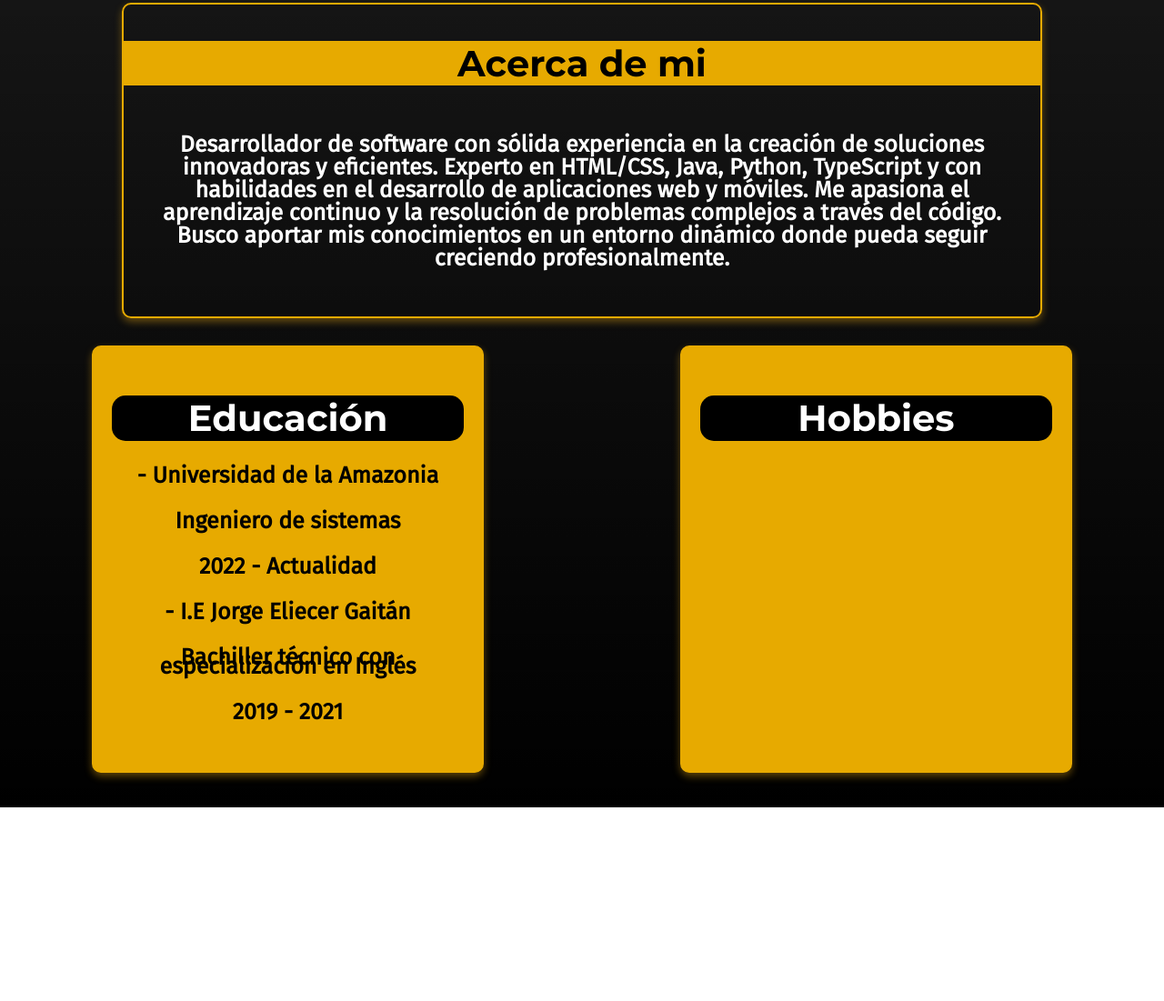
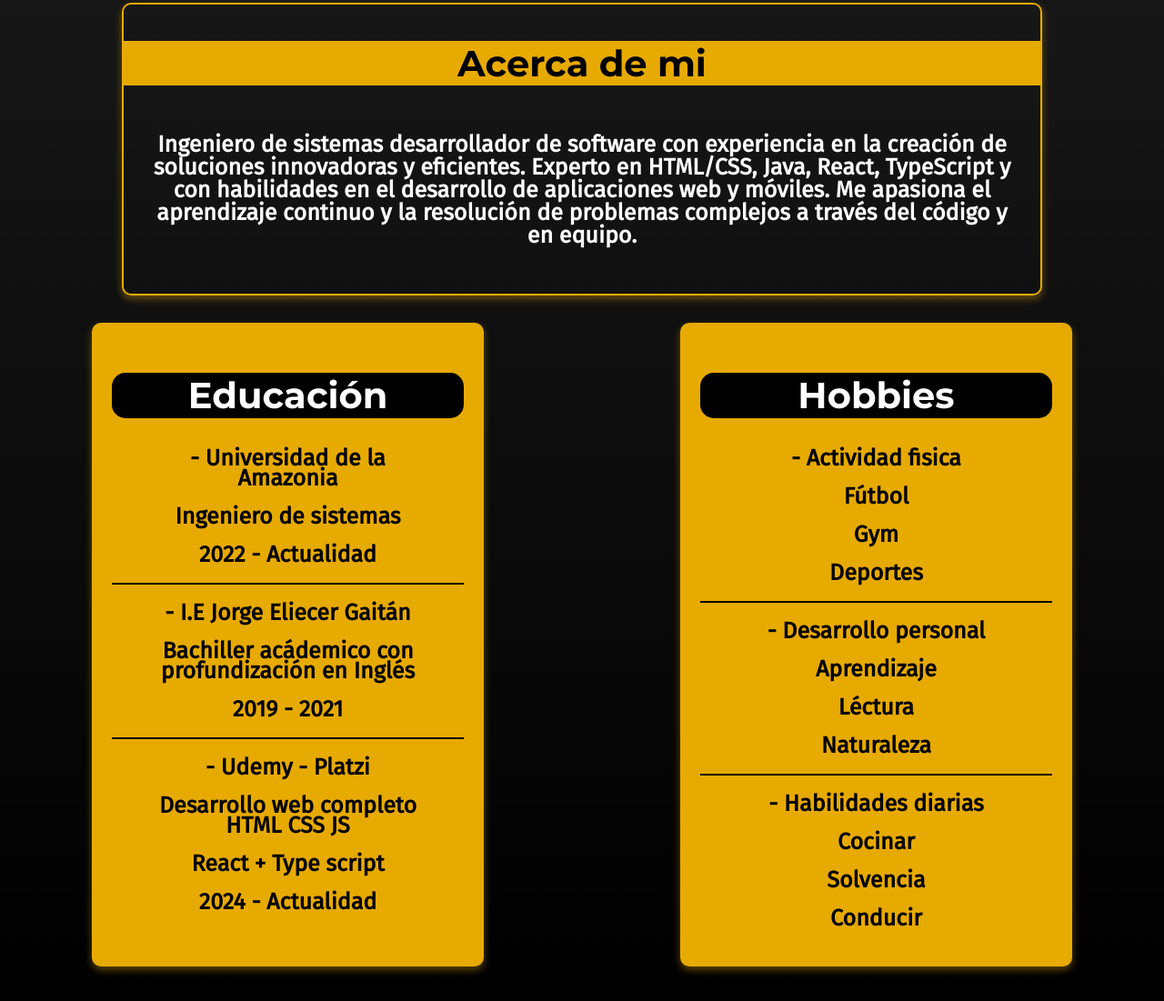
Before and after one commit to JuanManuelRivera31/Ejemplo, a plain HTML site: page me.html in a window 1280 px wide. Shown: the part 725-1826 px from the top of the page at 91% size. Before the commit the page ends 1613 px from the top, so only its background shows below. Drawn offline with Linux system fonts and the light colour scheme.

Commit message:
Entrega final

```diff
--- a/css/styles.css
+++ b/css/styles.css
@@ -274,6 +274,12 @@ footer {
     background-color: var(--dorado);
 }
 
+.yll h3{
+    word-break: keep-all;
+    line-height: 2.2rem;
+    margin: 2rem 3rem;
+}
+
 .tit{
     padding: 1rem;
     border-radius: 1.5rem;
@@ -401,3 +407,10 @@ footer {
 .me h3 {
     padding: 2rem;
 }
+
+hr {
+    border: none; /* Elimina el borde predeterminado */
+    height: 2px; /* Ajusta el grosor de la línea */
+    background-color: #000; /* Cambia el color de la línea */
+    margin: 20px 0; /* Ajusta el espacio alrededor de la línea */
+}
--- a/me.html
+++ b/me.html
@@ -43,10 +43,9 @@
             </div>
             <div class="me border">
                 <h2 class="dorado">Acerca de mi</h2>
-                <h3>Desarrollador de software con sólida experiencia en la creación de soluciones innovadoras y
-                    eficientes. Experto en HTML/CSS, Java, Python, TypeScript y con habilidades en el desarrollo de aplicaciones web y móviles. Me
-                    apasiona el aprendizaje continuo y la resolución de problemas complejos a través del código. Busco
-                    aportar mis conocimientos en un entorno dinámico donde pueda seguir creciendo profesionalmente.</h3>
+                <h3>Ingeniero de sistemas desarrollador de software con experiencia en la creación de soluciones innovadoras y
+                    eficientes. Experto en HTML/CSS, Java, React, TypeScript y con habilidades en el desarrollo de aplicaciones web y móviles. Me
+                    apasiona el aprendizaje continuo y la resolución de problemas complejos a través del código y en equipo.</h3>
             </div>
             <div class="subconjuntos">
                 <div class="contenedor-base border yll">
@@ -54,14 +53,32 @@
                     <h3 class="subtitulo negro">- Universidad de la Amazonia </h3>
                     <h3 class="subtitulo negro">Ingeniero de sistemas </h3>
                     <h3 class="subtitulo negro">2022 - Actualidad</h3>
+                    <hr>
                     <h3 class="subtitulo negro">- I.E Jorge Eliecer Gaitán</h3>
-                    <h3 class="subtitulo negro">Bachiller técnico con especialización en Inglés</h3>
+                    <h3 class="subtitulo negro">Bachiller acádemico con profundización en Inglés</h3>
                     <h3 class="subtitulo negro">2019 - 2021</h3>
+                    <hr>
+                    <h3 class="subtitulo negro">- Udemy - Platzi</h3>
+                    <h3 class="subtitulo negro">Desarrollo web completo HTML CSS JS</h3>
+                    <h3 class="subtitulo negro">React + Type script</h3>
+                    <h3 class="subtitulo negro">2024 - Actualidad</h3>
                 </div>
                 <div class="contenedor-base border yll">
                     <h2 class="tit">Hobbies</h2>
-                    <h3 class="subtitulo negro"></h3>
-                    <h3 class="subtitulo negro"></h3>
+                    <h3 class="subtitulo negro">- Actividad fisica</h3>
+                    <h3 class="subtitulo negro">Fútbol</h3>
+                    <h3 class="subtitulo negro">Gym</h3>
+                    <h3 class="subtitulo negro">Deportes</h3>
+                    <hr>
+                    <h3 class="subtitulo negro">- Desarrollo personal</h3>
+                    <h3 class="subtitulo negro">Aprendizaje</h3>
+                    <h3 class="subtitulo negro">Léctura</h3>
+                    <h3 class="subtitulo negro">Naturaleza</h3>
+                    <hr>
+                    <h3 class="subtitulo negro">- Habilidades diarias</h3>
+                    <h3 class="subtitulo negro">Cocinar</h3>
+                    <h3 class="subtitulo negro">Solvencia</h3>
+                    <h3 class="subtitulo negro">Conducir</h3>
                 </div>
             </div>
         </section>
```
Also changed, not shown: services.html (+10 -13 lines).
